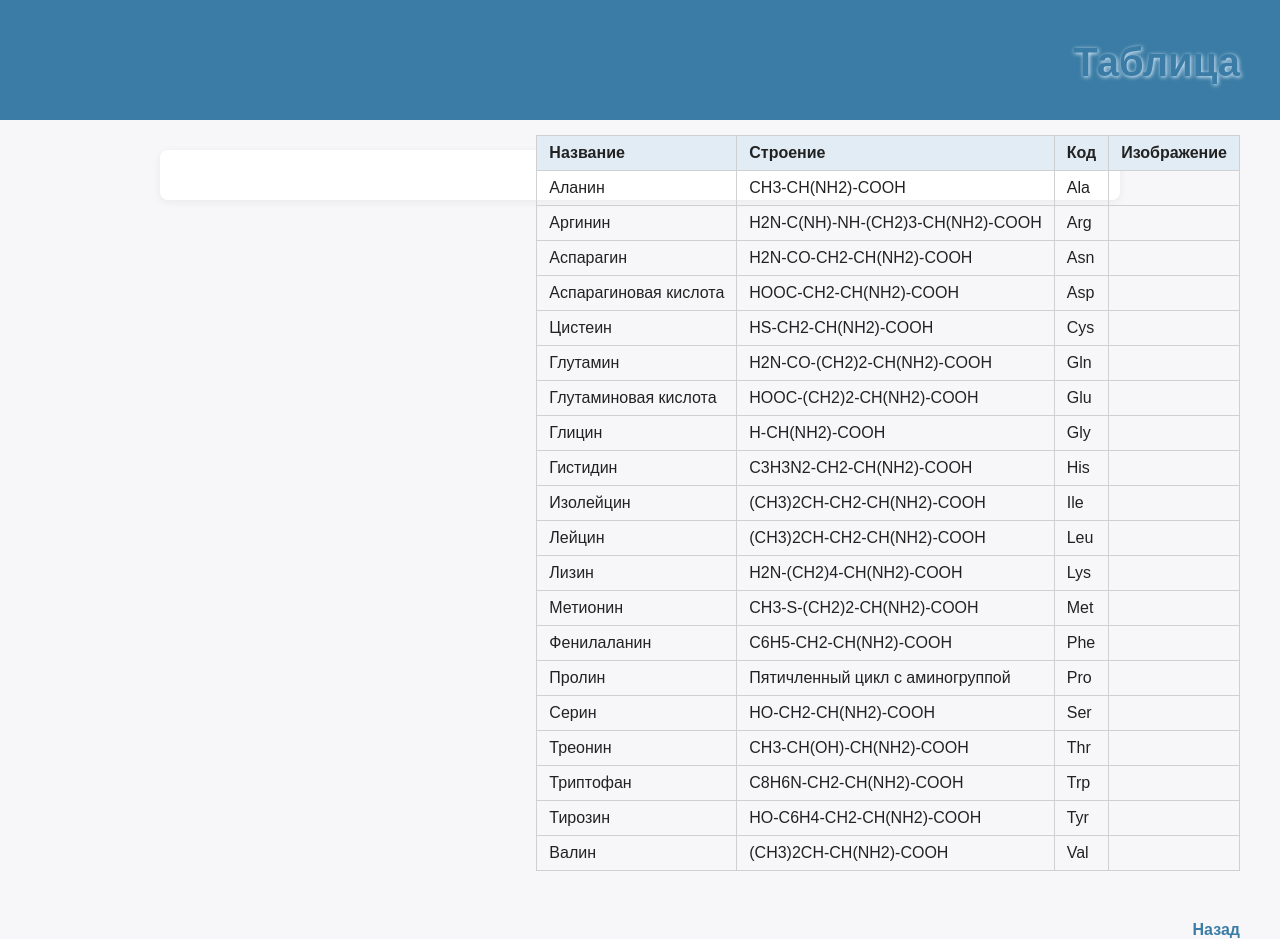
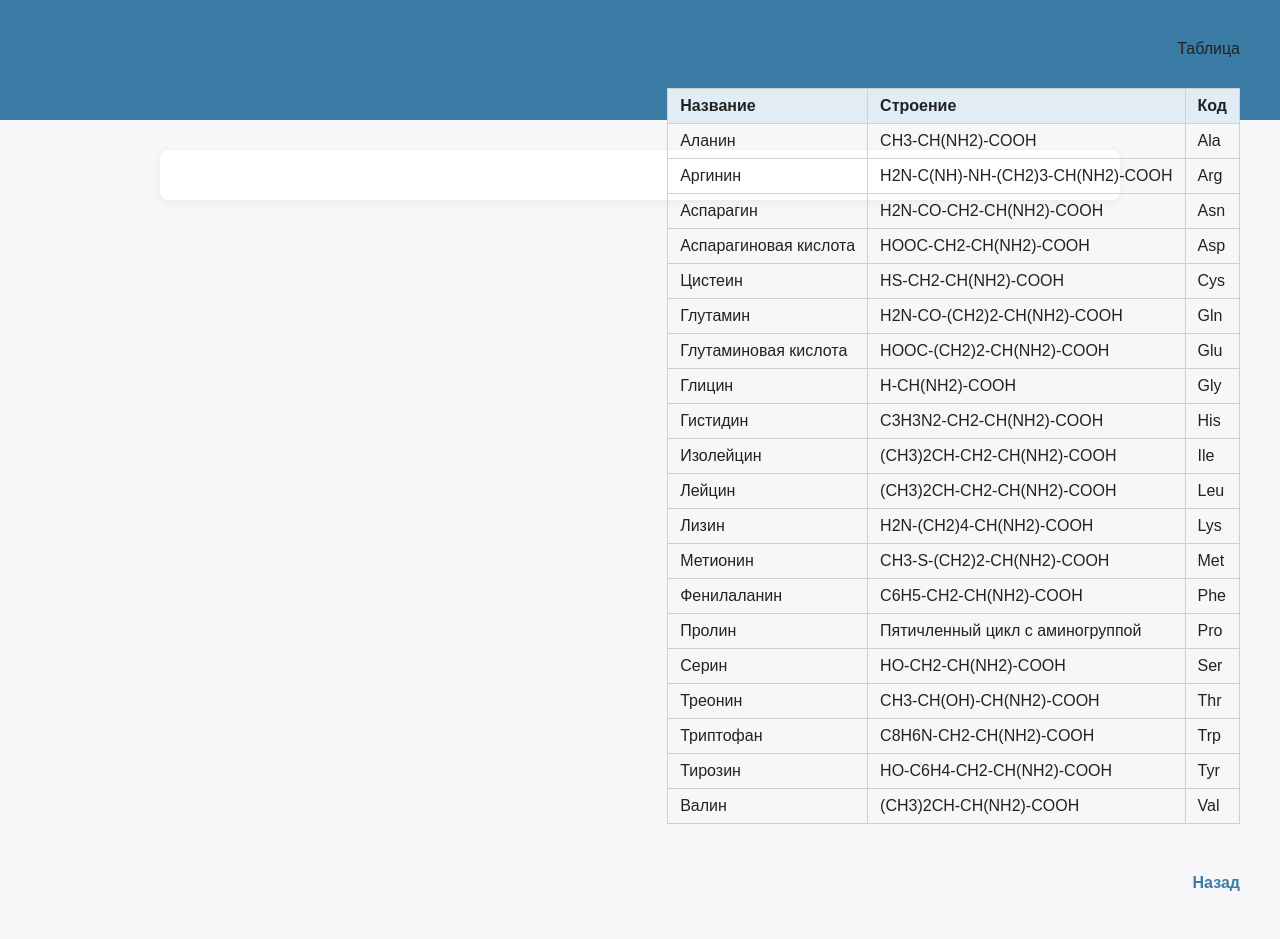
Before and after one commit to silvertiff/amino-learn, a Django app: page /table/ in a window 1280 px wide. After the commit the page ends 891 px from the top, so only its background shows below. Run offline with Django 5.2, Linux system fonts and the light colour scheme; data comes from the database, SQL or seed files in the repository.

Commit message:
Краткое описание внесённых изменений

```diff
--- a/static/styles.css
+++ b/static/styles.css
@@ -93,13 +93,3 @@ img {
     gap: 30px;
     z-index: 10;
 }
-
-.anki-header,
-.table-header {
-    font-size: 2.5em;
-    /* примерно в 2 раза больше стандартного */
-    font-weight: bold;
-    color: #3a7ca5;
-    margin-bottom: 0.5em;
-    text-shadow: 1px 1px 4px #e6f2ff;
-}
--- a/templates/cards/anki_mode.html
+++ b/templates/cards/anki_mode.html
@@ -4,7 +4,6 @@
 {% block content %}
 <div class="right-headers">
     <div class="anki-header">Режим Анки</div>
-    <a href="{% url 'card_table' %}" class="table-header">Таблица</a>
 </div>
 <style>
     .card {
--- a/templates/cards/card_table.html
+++ b/templates/cards/card_table.html
@@ -2,23 +2,18 @@
 {% block content %}
 <div class="right-headers">
     <div class="table-header">Таблица</div>
+
     <table>
         <tr>
             <th>Название</th>
             <th>Строение</th>
             <th>Код</th>
-            <th>Изображение</th>
         </tr>
         {% for card in cards %}
         <tr>
             <td>{{ card.name }}</td>
             <td>{{ card.structure }}</td>
             <td>{{ card.code }}</td>
-            <td>
-                {% if card.image %}
-                <img src="{{ card.image.url }}" width="100">
-                {% endif %}
-            </td>
         </tr>
         {% endfor %}
     </table>
```
